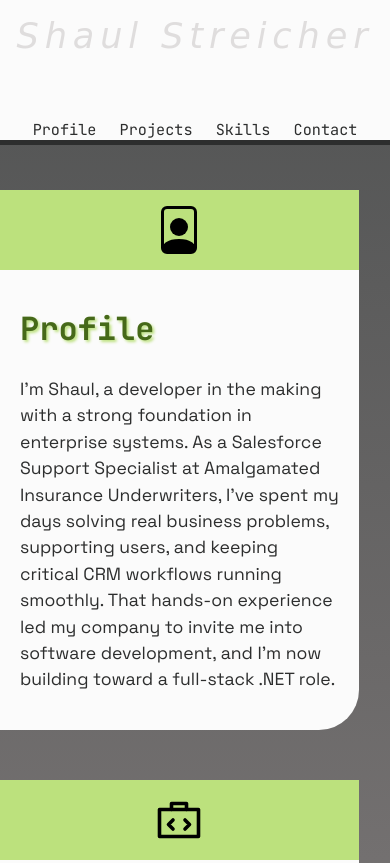
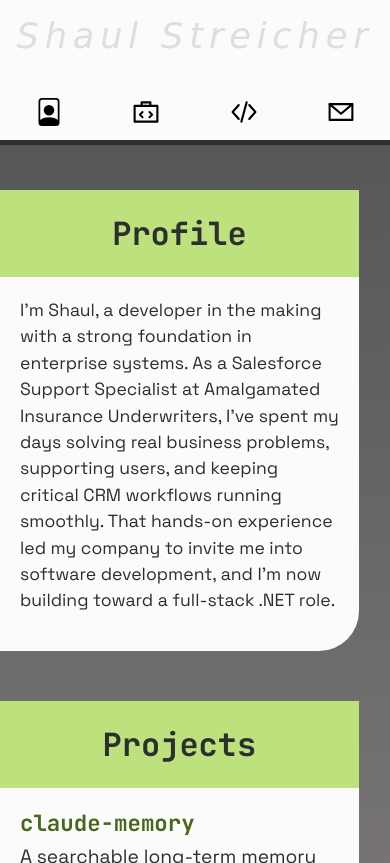
Before and after one commit to ShaulStreicher/portfolio, a plain HTML site: page index.html in a window 390 px wide. Shown: the top 863 px of the page. Drawn offline with Linux system fonts and the light colour scheme; a web font is replaced by a local one.

Commit message:
Small screens: icon nav across full width, section names in the green strip
Co-Authored-By: Claude Opus 5.5 <noreply@anthropic.com>

```diff
--- a/index.html
+++ b/index.html
@@ -20,16 +20,16 @@
         <nav>
             <ul>
                 <li id="nav-profile" class="nav-item">
-                    <a href="#profile"><span class="nav-name">Profile</span></a>
+                    <a href="#profile"><img class="nav-img" src="assets/img/icons/profile.svg" alt=""><span class="nav-name">Profile</span></a>
                 </li>
                 <li id="nav-projects" class="nav-item">
-                    <a href="#projects"><span class="nav-name">Projects</span></a>
+                    <a href="#projects"><img class="nav-img" src="assets/img/icons/projects.svg" alt=""><span class="nav-name">Projects</span></a>
                 </li>
                 <li id="nav-skill" class="nav-item">
-                    <a href="#skills"><span class="nav-name">Skills</span></a>
+                    <a href="#skills"><img class="nav-img" src="assets/img/icons/skills.svg" alt=""><span class="nav-name">Skills</span></a>
                 </li>
                 <li id="nav-contact" class="nav-item">
-                    <a href="#contact"><span class="nav-name">Contact</span></a>
+                    <a href="#contact"><img class="nav-img" src="assets/img/icons/contact.svg" alt=""><span class="nav-name">Contact</span></a>
                 </li>
             </ul>
         </nav>
--- a/styles.css
+++ b/styles.css
@@ -103,6 +103,11 @@ nav li a {
     justify-content: center;
     color: inherit;
     border-radius: inherit;
+}
+
+/* icons only show in the nav on small screens */
+.nav-img {
+    display: none;
 }
 
 /* ---------- Main ---------- */
@@ -221,18 +226,39 @@ section {
         letter-spacing: 1.5vw;
     }
 
+    /* nav: icons spread across the full width instead of words */
+    nav {
+        width: 100%;
+    }
+
     nav ul {
-        height: 44px;
-        gap: 0.25rem;
+        height: 56px;
+        gap: 0;
     }
 
     .nav-item {
+        flex: 1;
         width: auto;
-        padding: 0 0.6rem;
     }
 
     nav li a {
-        font-size: 0.95rem;
+        align-items: center;
+    }
+
+    .nav-img {
+        display: block;
+        width: 28px;
+        height: 28px;
+    }
+
+    /* hidden from view, but screen readers still read the link name */
+    .nav-name {
+        position: absolute;
+        width: 1px;
+        height: 1px;
+        overflow: hidden;
+        clip-path: inset(50%);
+        white-space: nowrap;
     }
 
     section {
@@ -243,21 +269,22 @@ section {
         border-radius: 0 40px 40px 0;
     }
 
+    /* cards: the section name takes the icon's place in the green strip */
     .icon {
-        width: 100%;
-        height: 80px;
-    }
-
-    .icon img {
-        width: 48px;
+        display: none;
     }
 
     .details {
-        padding: 10px 20px 20px;
+        padding: 0 20px 20px;
     }
 
     .details h2 {
-        text-align: left;
+        background-color: var(--green);
+        color: var(--grey);
+        text-shadow: none;
+        text-align: center;
+        margin: 0 -20px 20px;
+        padding: 22px 20px;
     }
 
     .details p,
```
